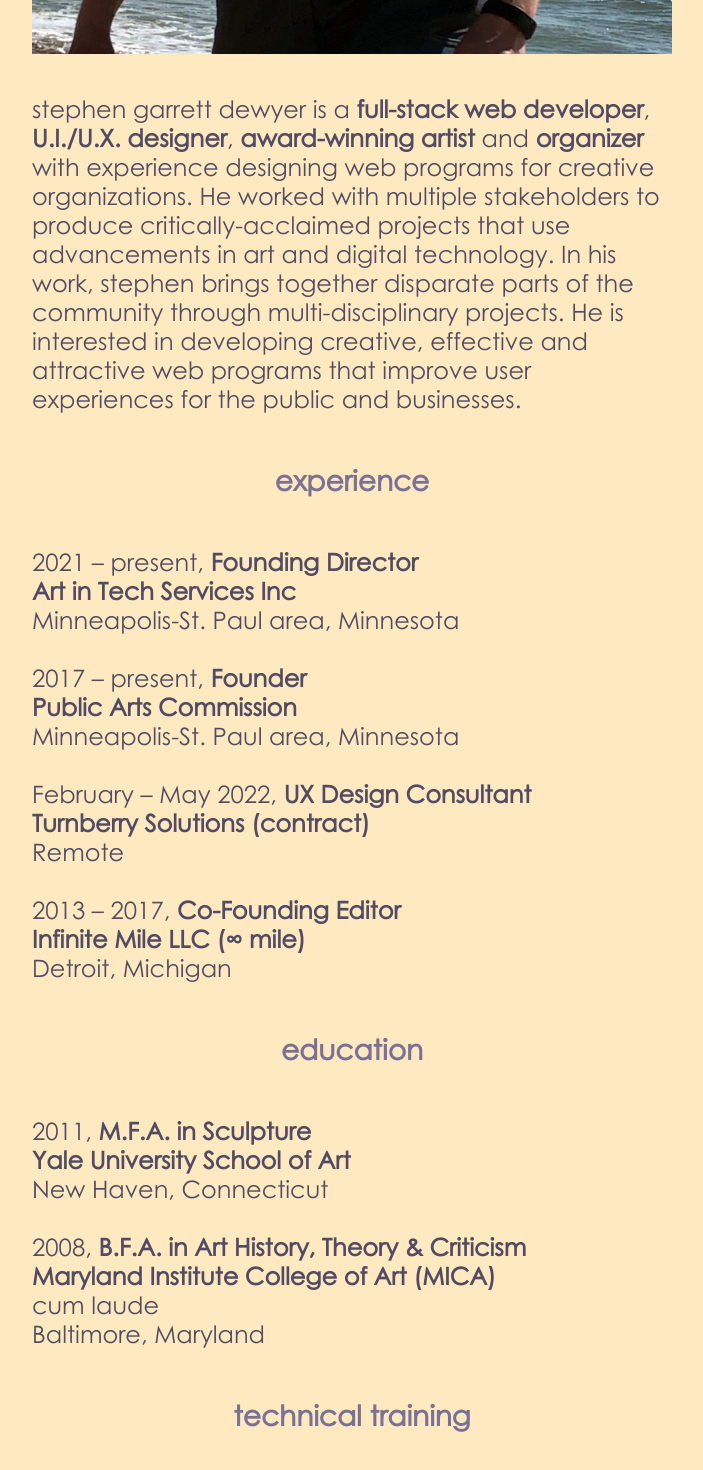
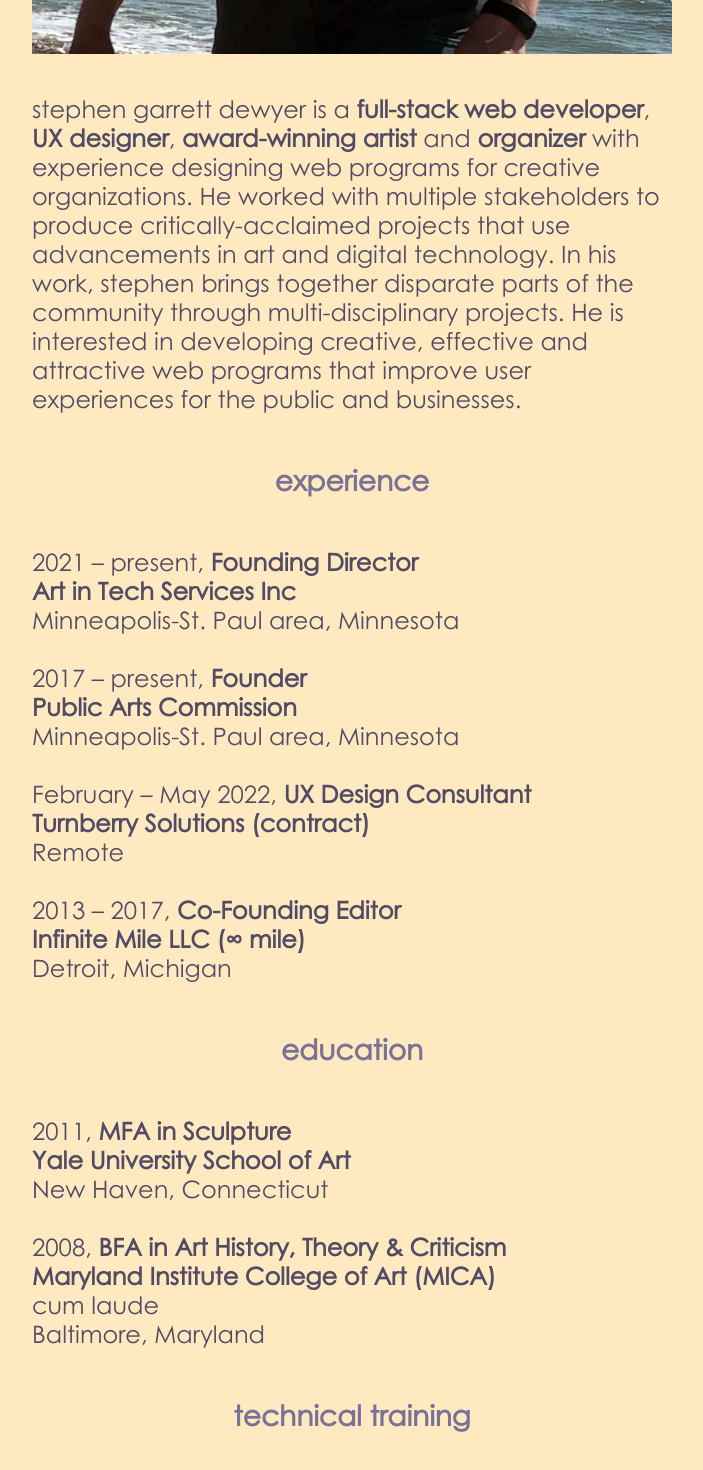
Before and after one commit to stephendewyer/stephendewyerwebwork, a Next.js app: page /about in a window 1280 px wide. Shown: the part 920-2390 px from the top of the page, without its empty margins (288-991 px from the left). Built offline with nearby package versions, Linux system fonts and the light colour scheme.

Commit message:
updating user experience design terms

```diff
--- a/pages/about/index.js
+++ b/pages/about/index.js
@@ -22,7 +22,7 @@
                     <Image src={stephen_dewyer_profile} layout="responsive" alt="stephen dewyer profile image" />
                 </div>
                 <div className={classes.profile_paragraphs}>
-                    <p>stephen garrett dewyer is a <span style={{fontWeight: "bold"}} >full-stack web developer</span>, <span style={{fontWeight: "bold"}} >U.I./U.X. designer</span>, <span style={{fontWeight: "bold"}} >award-winning artist</span> and <span style={{fontWeight: "bold"}} >organizer</span> with experience designing web programs for creative organizations.
+                    <p>stephen garrett dewyer is a <span style={{fontWeight: "bold"}} >full-stack web developer</span>, <span style={{fontWeight: "bold"}} >UX designer</span>, <span style={{fontWeight: "bold"}} >award-winning artist</span> and <span style={{fontWeight: "bold"}} >organizer</span> with experience designing web programs for creative organizations.
                         He worked with multiple stakeholders to produce critically-acclaimed projects that use advancements in art and digital technology.
                         In his work, stephen brings together disparate parts of the community through multi-disciplinary projects.
                         He is interested in developing creative, effective and attractive web programs that improve user experiences for the public and businesses.</p>
@@ -52,11 +52,11 @@
                     education
                 </div>
                 <div className={classes.profile_paragraphs}>
-                        2011, <span style={{fontWeight: "bold"}} >M.F.A. in Sculpture</span><br/>
+                        2011, <span style={{fontWeight: "bold"}} >MFA in Sculpture</span><br/>
                         <span style={{fontWeight: "bold"}} >Yale University School of Art</span><br/>
                         New Haven, Connecticut<br/><br/>
 
-                        2008, <span style={{fontWeight: "bold"}} >B.F.A. in Art History, Theory <span>&#38;</span> Criticism</span><br/>
+                        2008, <span style={{fontWeight: "bold"}} >BFA in Art History, Theory <span>&#38;</span> Criticism</span><br/>
                         <span style={{fontWeight: "bold"}} >Maryland Institute College of Art (MICA)</span><br/>
                         cum laude<br/>
                         Baltimore, Maryland
@@ -119,7 +119,7 @@
                         </li>
                     </ul><br/>
 
-                    2020, <span style={{fontWeight: "bold"}} >Certificates in U.X. Design, Interaction Design Foundation</span>
+                    2020, <span style={{fontWeight: "bold"}} >Certificates in UX Design, Interaction Design Foundation</span>
                     <ul>
                         <li>
                             UI Design Patterns for Successful Software<br />
--- a/pages/contact/index.js
+++ b/pages/contact/index.js
@@ -24,7 +24,7 @@
                         <ul><br/>
                             <li>expert full-stack web development using advanced frameworks, libraries and databases</li><br/>
                             <li>expertise in identifying and solving problems in creative ways using digital technology and art</li><br/>
-                            <li>expert User Experience and User Interaction design</li><br/>
+                            <li>expert user experience and user interaction design</li><br/>
                             <li>expertise in data visualization and interaction</li><br/>
                             <li>expert digital media production and editing</li><br/>
                             <li>expertise in working with multiple stakeholders to produce award-winning projects</li><br/>
--- a/pages/index.js
+++ b/pages/index.js
@@ -56,7 +56,7 @@
                   full-stack web developer
                 </li><br/>
                 <li>
-                  User Interaction (U.I.) and User Experience (U.X.) designer
+                  User Experience (U.X.) designer
                 </li><br/>
                 <li>
                   award-winning artist whose work has shown in national and international exhibitions
```
Also changed, not shown: 1 other file (tests, documents, lock files or other folders).
